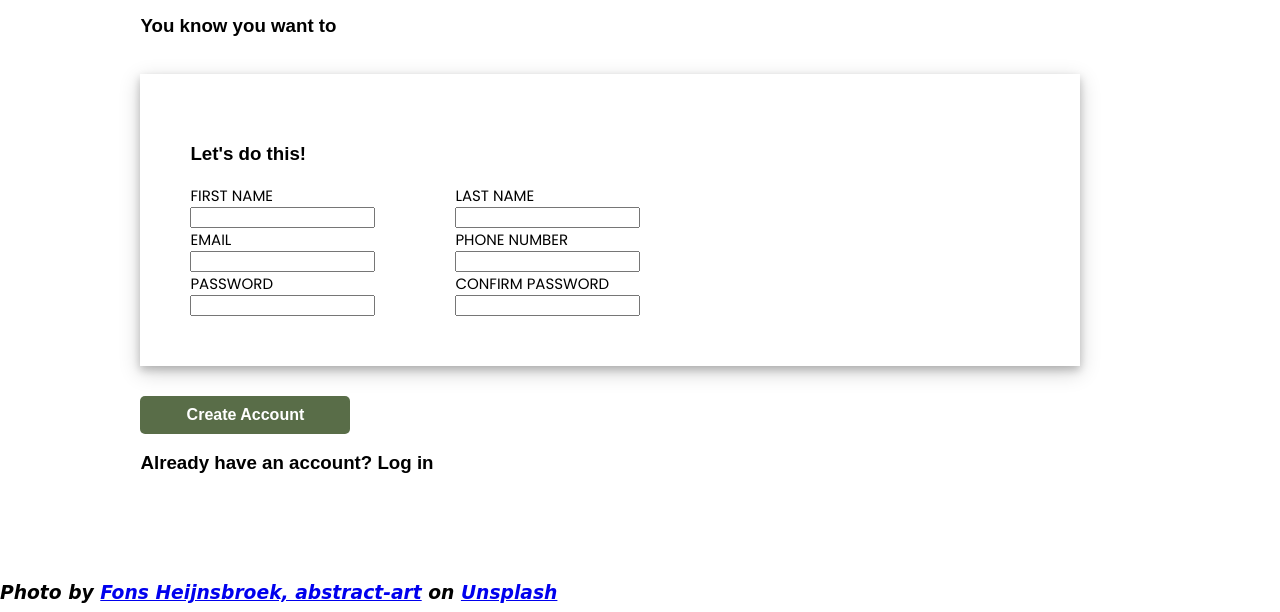
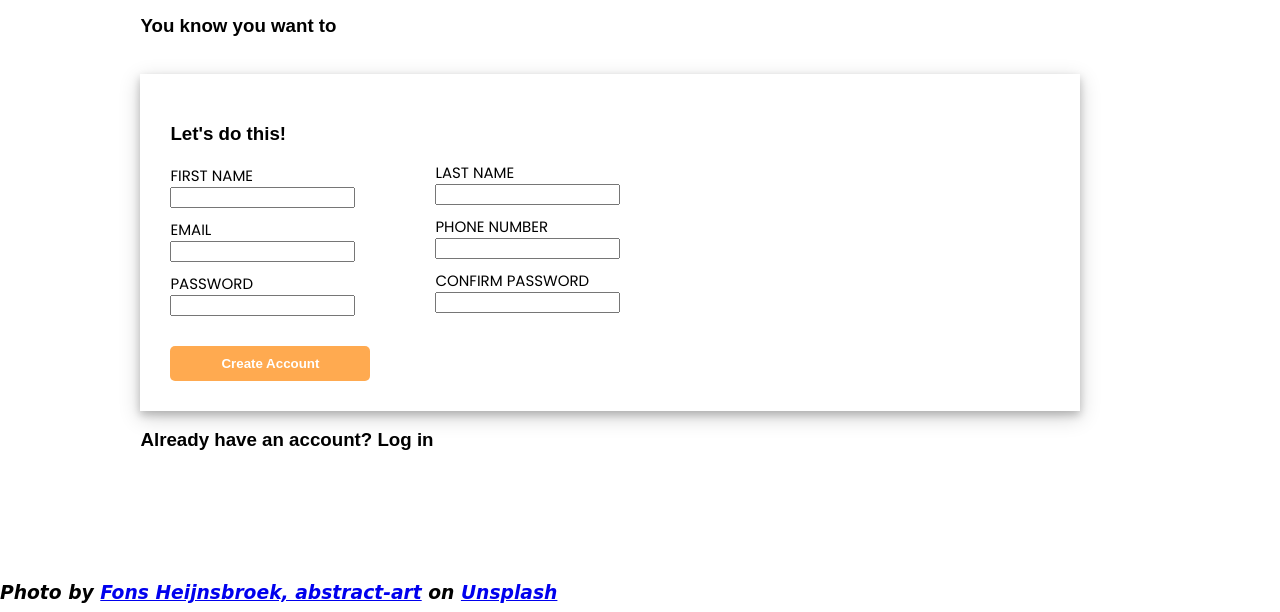
Before and after one commit to abdulaitobi/sign-up-form, a plain HTML site: page index.html in a window 1280 px wide. Shown: the part 188-800 px from the top of the page. Drawn offline with Linux system fonts and the light colour scheme; a web font is replaced by a local one.

Commit message:
Added validation for passwords and made few adjustments to form design

```diff
--- a/index.html
+++ b/index.html
@@ -25,15 +25,15 @@
             <h3>You know you want to</h3>
             <br>
             <form>
-                <h3>Let's do this!</h3>
                 <div id="form-container">
                     <div id="form-left-side">
+                        <h3>Let's do this!</h3>
                         <label for="first-name">FIRST NAME</label>
                         <input name="first-name" type="text">
                         <label for="email">EMAIL</label>
                         <input name="email" type="email">
                         <label for="password">PASSWORD</label>
-                        <input name="password" type="password">
+                        <input name="password" type="password" minlength="8">
                     </div>
                     <div id="form-right-side">
                         <label for="last-name">LAST NAME</label>
@@ -41,11 +41,11 @@
                         <label for="phone-number">PHONE NUMBER</label>
                         <input name="phone-number" type="number">
                         <label for="confirm-passowrd">CONFIRM PASSWORD</label>
-                        <input name="confirm-password" type="password">
+                        <input name="confirm-password" type="password" minlength="8">
                     </div>
                 </div>
+                <button type="submit">Create Account</button>
             </form>
-            <span>Create Account</span>
             <h3>Already have an account? Log in</h3>
         </div>
     </div>
--- a/styles.css
+++ b/styles.css
@@ -49,6 +49,7 @@ label{
     font-size: 15px;
     font-style: normal;
     display: block;
+    margin-top: 10px;
 }
 
 #form-container{
@@ -57,19 +58,28 @@ label{
 }
 
 form{
-    padding: 50px;
+    padding: 30px 30px;
     box-shadow: 0 4px 8px 0 rgba(0, 0, 0, 0.2), 0 6px 20px 0 rgba(0, 0, 0, 0.19);
 }
 
-span{
+button{
     font-family: sans-serif;
-    background-color: #596D48;
+    background-color: #ffaa50;
     margin-top: 30px;
     display: block;
-    width: 150px;
+    width: 200px;
     padding: 10px 30px;
     text-align: center;
     border-radius: 5px;
     font-weight: 600;
     color: white;
+    border: none;
 }
+
+button:hover{
+    cursor: pointer;
+}
+
+#form-right-side{
+    margin-top: 47px;
+}
```
